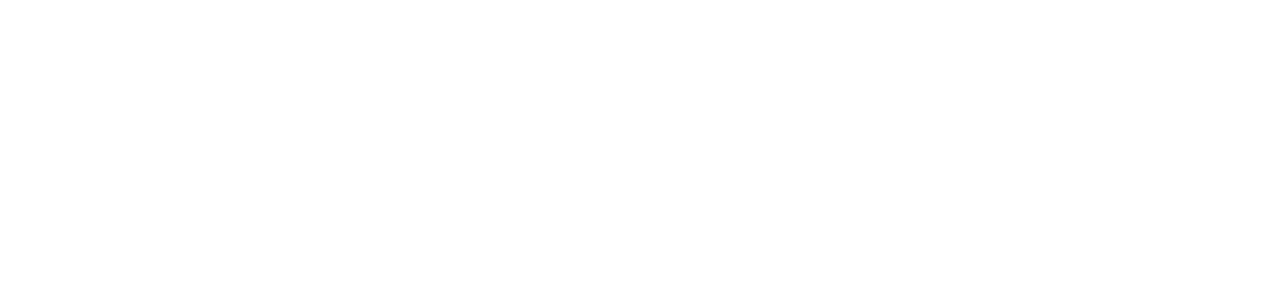
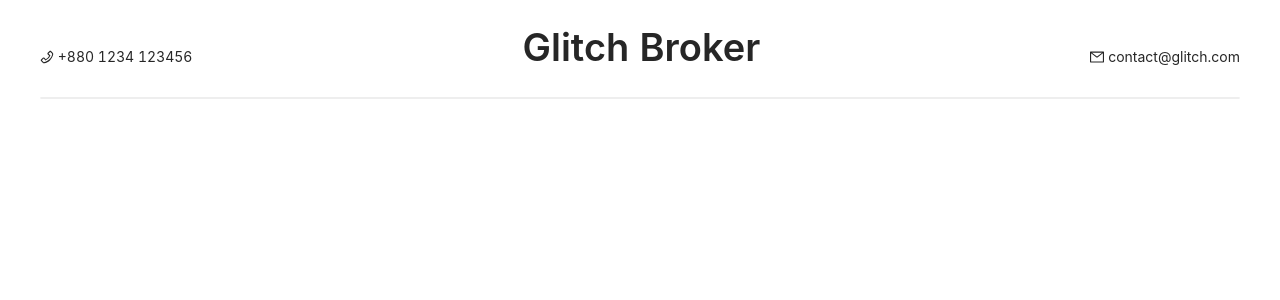
Before and after one commit to Glitch-devz/real-estate-broker, a React (Create React App) app in the folder client/: page / in a window 1280 px wide. Shown: the top 300 px of the page. Built offline with nearby package versions, Linux system fonts and the light colour scheme; the HTML template or start-up script is replaced by a standard one.

Commit message:
add: navbar

```diff
--- a/client/src/App.tsx
+++ b/client/src/App.tsx
@@ -1,9 +1,14 @@
-import { FC } from 'react';
+import { FC, useState } from 'react';
 import './App.css';
+import Navbar from './components/navbar/Navbar';
 
 const App: FC = () => {
+  // const [count, setCount] = useState<number>(0);
   return (
     <div className="App">
+      {/* <p>The Count is {count}</p>
+      <button onClick={()=> setCount(count+1)}>Counter</button> */}
+      <Navbar/>
     </div>
   );
 }
--- /dev/null
+++ b/client/src/components/navbar/Navbar.module.css
@@ -0,0 +1,21 @@
+.navContainer{
+  max-width: 1200px;
+  margin: 0 auto;
+}
+.navbarTop {
+  display: flex;
+  justify-content: space-between;
+  align-items: center;
+  padding-top: 1.5rem;
+  /* padding-bottom: 1rem; */
+}
+.navHr {
+  border: 1px solid #eeeeee;
+  border-radius: 9999px;
+}
+
+.navbarBottom {
+  text-align: center;
+  padding: 1rem;
+  border-bottom: none;
+}
--- /dev/null
+++ b/client/src/components/navbar/Navbar.tsx
@@ -0,0 +1,33 @@
+import { Menu, Typography } from "antd";
+import { PhoneOutlined, MailOutlined } from "@ant-design/icons";
+import styles from "./Navbar.module.css";
+
+const { Title } = Typography;
+function Navbar() {
+
+  return (
+    <div className={styles.navContainer}>
+
+      {/* Top Navbar */}
+      <nav className={styles.navbarTop}>
+        <div> <PhoneOutlined /> +880 1234 123456 </div>
+        <Title> Glitch Broker </Title>
+        <div> <MailOutlined /> contact@glitch.com </div>
+      </nav>
+      <hr className={styles.navHr} />
+
+      {/* bottom navbar */}
+      <Menu mode="horizontal" className={styles.navbarBottom}>
+        <Menu.Item>
+
+        </Menu.Item>
+
+        <Menu.Item>
+
+        </Menu.Item>
+      </Menu>
+    </div>
+  );
+}
+
+export default Navbar;
```
